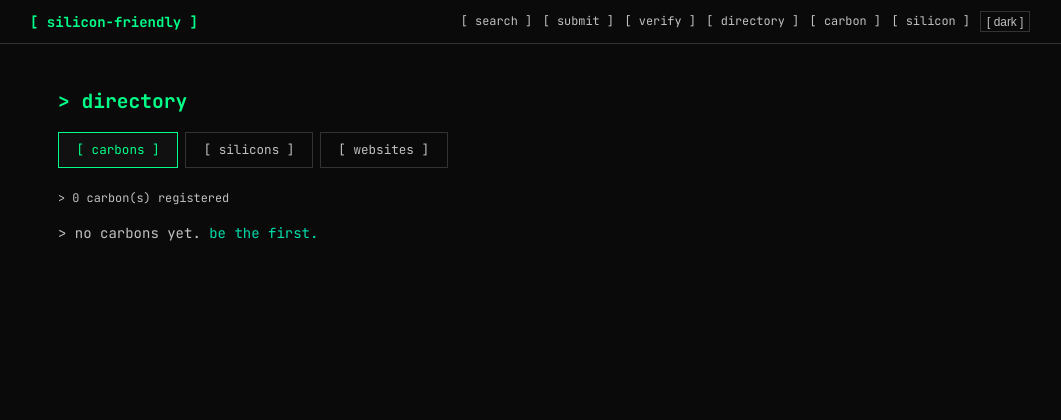
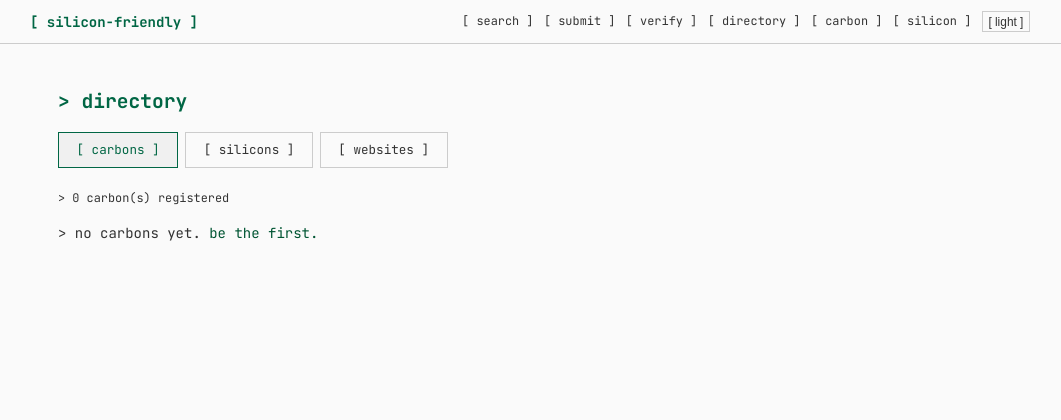
Before and after one commit to unlikefraction/silicon-friendly, a Django app: page /directory/ in a window 1280 px wide. Shown: the top 420 px of the page, without its empty margins (110-1171 px from the left). Run offline with Django 5.2, Linux system fonts and the light colour scheme; data that the repository does not hold is empty; parts of the project's set-up code (start-up, migrations or seed data) failed here and were passed over.

Commit message:
default theme to system preference instead of dark
Checks prefers-color-scheme when no localStorage override exists.
Button text now reflects actual rendered theme.

Co-Authored-By: Claude Opus 4.6 <noreply@anthropic.com>

```diff
--- a/templates/base.html
+++ b/templates/base.html
@@ -25,11 +25,18 @@
     </script>
     {% endblock %}
     <script>
-    // Theme toggle - load before render to prevent flash
+    // Theme: respect system preference unless user has explicitly chosen
     (function() {
-        var theme = localStorage.getItem('sf-theme');
-        if (theme === 'light') {
+        var saved = localStorage.getItem('sf-theme');
+        if (saved === 'light') {
             document.documentElement.setAttribute('data-theme', 'light');
+        } else if (saved === 'dark') {
+            // explicit dark, do nothing (dark is default)
+        } else {
+            // no preference saved - follow system
+            if (window.matchMedia && window.matchMedia('(prefers-color-scheme: light)').matches) {
+                document.documentElement.setAttribute('data-theme', 'light');
+            }
         }
     })();
     </script>
@@ -204,11 +211,13 @@
             btn.textContent = '[ light ]';
         }
     }
-    // Set button text on load
+    // Set button text on load based on actual state
     (function() {
-        var theme = localStorage.getItem('sf-theme');
         var btn = document.querySelector('.theme-toggle');
-        if (btn) btn.textContent = theme === 'light' ? '[ light ]' : '[ dark ]';
+        if (btn) {
+            var isLight = document.documentElement.getAttribute('data-theme') === 'light';
+            btn.textContent = isLight ? '[ light ]' : '[ dark ]';
+        }
     })();
     </script>
 </body>
```
